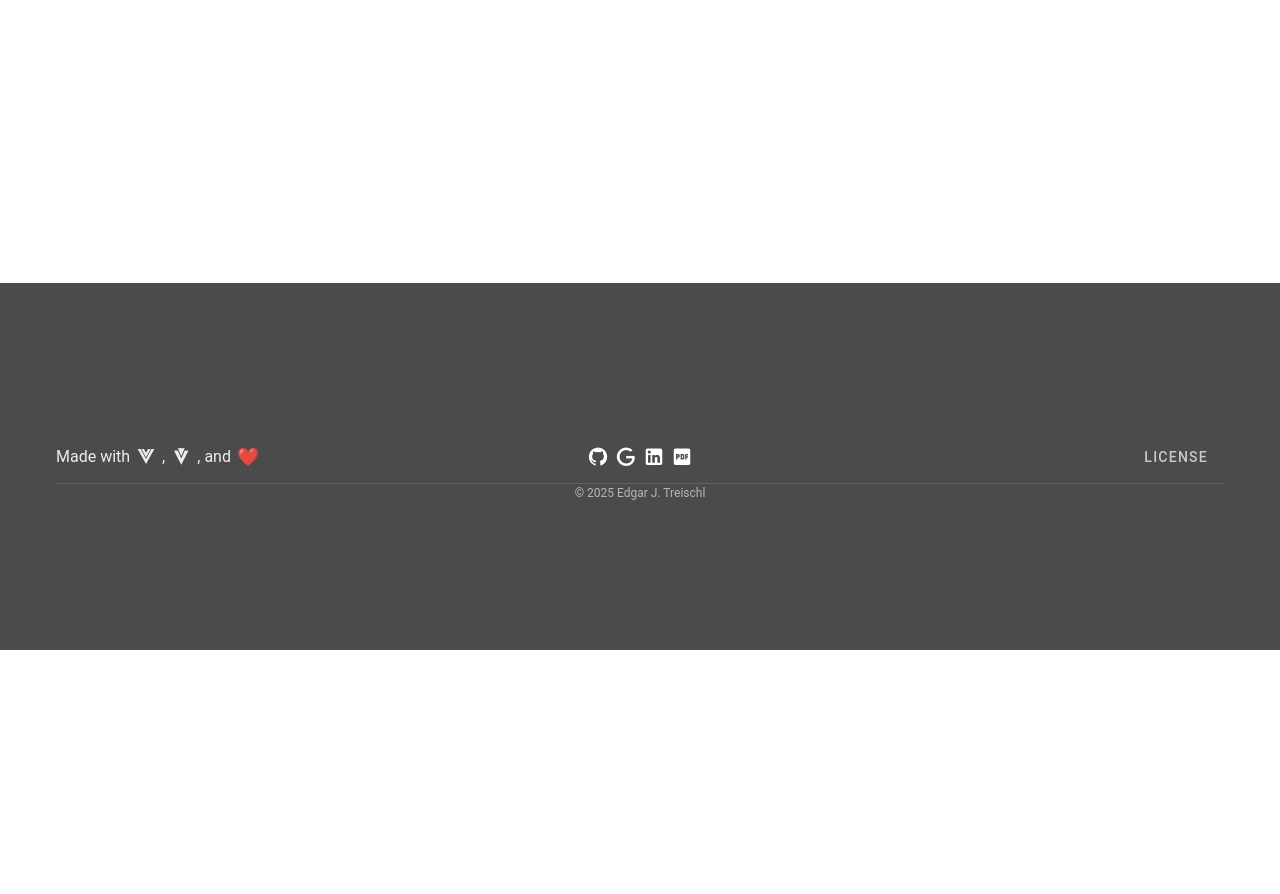
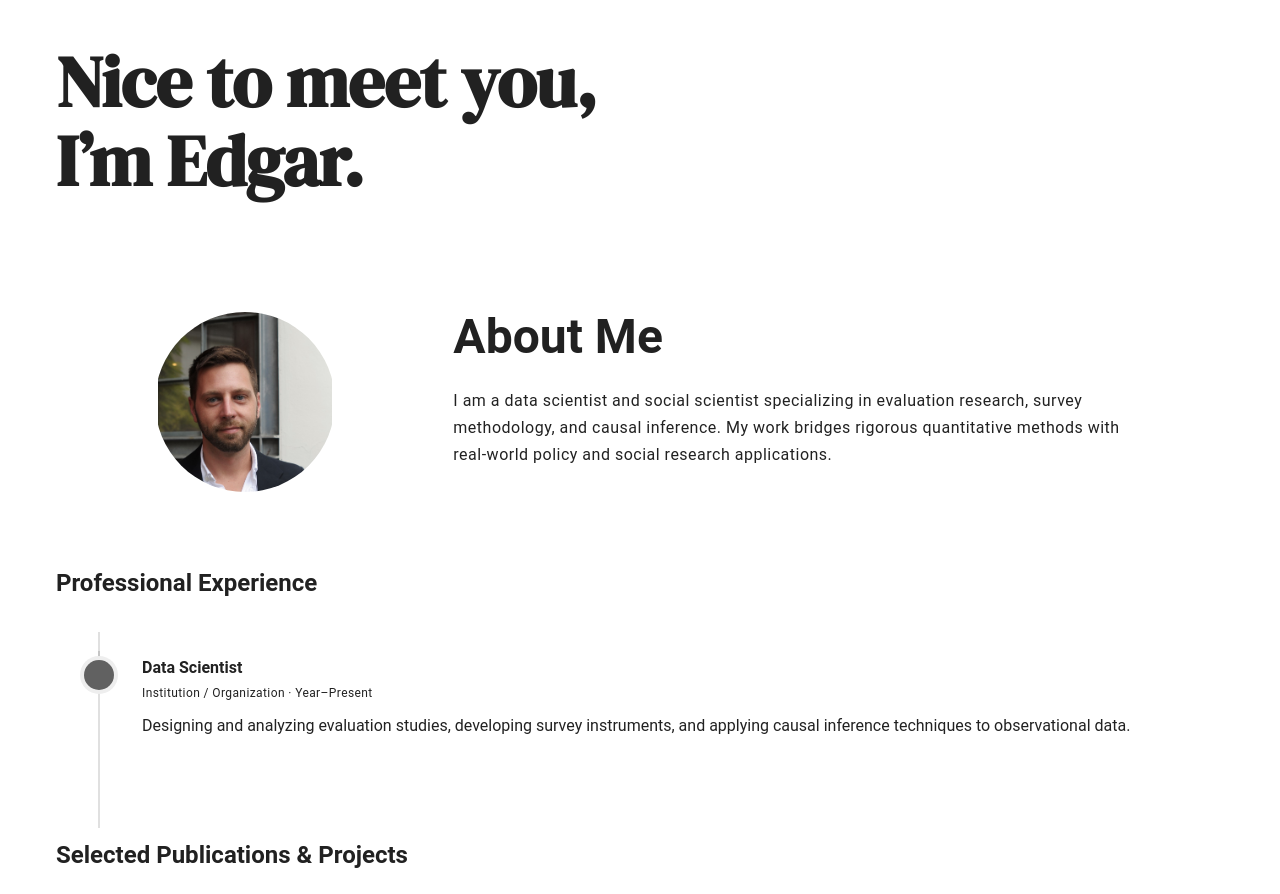
Before and after one commit to edgar-treischl/harald, a Vue app: page /about in a window 1280 px wide. Shown: the part 150-1044 px from the top of the page. Before the commit the page ends 800 px from the top, so only its background shows below. Built offline with nearby package versions, Linux system fonts and the light colour scheme; a small style sheet from the web is missing.

Commit message:
add first draft about me

```diff
--- a/index.html
+++ b/index.html
@@ -3,8 +3,11 @@
   <head>
     <meta charset="UTF-8">
     <link rel="icon" href="/favicon.ico">
+    <link
+    href="https://fonts.googleapis.com/css2?family=DM+Serif+Display&display=swap"
+    rel="stylesheet"/>
     <meta name="viewport" content="width=device-width, initial-scale=1.0">
-    <title>Welcome to Vuetify 3</title>
+    <title>edgar-treischl.de</title>
   </head>
   <body>
     <div id="app"></div>
--- a/src/pages/License.vue
+++ b/src/pages/License.vue
@@ -76,12 +76,6 @@
           their respective owners and is used in accordance with their licenses
           or with permission.
         </p>
-
-        <v-divider class="my-8" />
-
-        <p class="text-caption text-medium-emphasis">
-          © {{ currentYear }} Edgar J. Treischl.
-        </p>
       </v-col>
     </v-row>
   </v-container>
--- a/src/pages/about.vue
+++ b/src/pages/about.vue
@@ -1,15 +1,224 @@
 <!-- src/pages/about.vue -->
 <template>
-  <v-container>
-    <h1>About Page</h1>
-    <p>This is the about page.</p>
-  </v-container>
+  <v-main>
+    <v-container class="py-16">
+
+      <!-- ===================== -->
+      <!-- Intro Statement -->
+      <!-- ===================== -->
+      <v-row class="intro-section mb-16">
+        <v-col cols="12" md="10">
+          <h1 class="intro-heading mb-6">
+            Nice to meet you,<br />
+            I’m Edgar.
+          </h1>
+        </v-col>
+      </v-row>
+
+      <!-- ===================== -->
+      <!-- About Me + Avatar -->
+      <!-- ===================== -->
+      <v-row
+        justify="center"
+        align="center"
+        class="mt-24"
+        v-fade
+      >
+        <v-col cols="12" md="3" class="text-center mb-6 mb-md-0">
+          <v-img
+            src="@/assets/images/avatar.png"
+            alt="Portrait"
+            max-width="180"
+            aspect-ratio="1"
+            class="avatar"
+          />
+        </v-col>
+
+        <v-col cols="12" md="7">
+          <h2 class="text-h3 font-weight-bold mb-6">
+            About Me
+          </h2>
+
+          <p class="text-body-1 mb-6">
+            I am a data scientist and social scientist specializing in
+            evaluation research, survey methodology, and causal inference.
+            My work bridges rigorous quantitative methods with real-world
+            policy and social research applications.
+          </p>
+        </v-col>
+      </v-row>
+
+      <!-- ===================== -->
+      <!-- Experience -->
+      <!-- ===================== -->
+      <v-row class="mt-16" v-fade>
+        <v-col cols="12">
+          <h2 class="text-h5 font-weight-bold mb-8">
+            Professional Experience
+          </h2>
+
+          <v-timeline align="start" density="comfortable">
+            <v-timeline-item dot-color="grey-darken-2">
+              <strong>Data Scientist</strong><br />
+              <span class="text-caption">
+                Institution / Organization · Year–Present
+              </span>
+              <p class="mt-2">
+                Designing and analyzing evaluation studies, developing survey
+                instruments, and applying causal inference techniques to
+                observational data.
+              </p>
+            </v-timeline-item>
+          </v-timeline>
+        </v-col>
+      </v-row>
+
+      <!-- Publications -->
+      <v-row class="mt-16" v-fade>
+        <v-col cols="12">
+          <h2 class="text-h5 font-weight-bold mb-6">
+            Selected Publications & Projects
+          </h2>
+
+          <v-card variant="outlined" class="mb-4">
+            <v-card-text>
+              <strong>Treischl, E. J.</strong> (Year).
+              <em>Title of publication</em>.
+              Journal Name.
+              <v-btn
+                variant="text"
+                size="small"
+                href="https://scholar.google.com"
+                target="_blank"
+                class="ml-2"
+              >
+                Google Scholar
+              </v-btn>
+            </v-card-text>
+          </v-card>
+
+          <v-card variant="outlined">
+            <v-card-text>
+              <strong>Applied Data Science Project</strong><br />
+              Survey-based evaluation and reproducible reporting workflow using R.
+            </v-card-text>
+          </v-card>
+        </v-col>
+      </v-row>
+
+      <!-- Skills -->
+      <v-row class="mt-16" v-fade>
+        <v-col cols="12">
+          <h2 class="text-h5 font-weight-bold mb-6">
+            Skills & Tools
+          </h2>
+
+          <v-chip-group column>
+            <v-chip variant="outlined" :ripple="false" class="static-chip">
+              R
+            </v-chip>
+          </v-chip-group>
+        </v-col>
+      </v-row>
+
+      <!-- Personal Note -->
+      <v-row class="mt-16" v-fade>
+        <v-col cols="12" md="8">
+          <h2 class="text-h5 font-weight-bold mb-4">
+            Beyond Research
+          </h2>
+          <p class="text-body-1">
+            Outside of research, I enjoy jogging, swimming, and biking.
+            These activities help me maintain balance and often provide
+            space for new ideas to emerge.
+          </p>
+        </v-col>
+      </v-row>
+
+      <!-- Call to Action -->
+      <v-row class="mt-16 justify-center text-center" v-fade>
+        <v-col cols="12">
+          <v-btn
+            :href="cvUrl"
+            variant="outlined"
+            color="grey-darken-2"
+            size="large"
+            class="mr-4"
+          >
+            Download CV (PDF)
+          </v-btn>
+
+          <v-btn
+            href="mailto:your.email@domain.com"
+            variant="text"
+            size="large"
+          >
+            Get in Touch
+          </v-btn>
+        </v-col>
+      </v-row>
+
+    </v-container>
+  </v-main>
 </template>
 
+
 <script setup>
-// No additional logic needed for now
+const cvUrl = `${import.meta.env.BASE_URL}CV_Treischl.pdf`
+
+/* local scroll-fade directive (About page only) */
+const vFade = {
+  mounted(el) {
+    if (window.matchMedia('(prefers-reduced-motion: reduce)').matches) {
+      el.style.opacity = 1
+      el.style.transform = 'none'
+      return
+    }
+
+    el.style.opacity = 0
+    el.style.transform = 'translateY(16px)'
+    el.style.transition = 'opacity 0.6s ease-out, transform 0.6s ease-out'
+
+    const observer = new IntersectionObserver(
+      ([entry]) => {
+        if (entry.isIntersecting) {
+          el.style.opacity = 1
+          el.style.transform = 'translateY(0)'
+          observer.unobserve(el)
+        }
+      },
+      { threshold: 0.15 }
+    )
+
+    observer.observe(el)
+  }
+}
 </script>
 
 <style scoped>
-/* Styles for this page */
+/* Intro section */
+
+.intro-heading {
+  font-family: 'DM Serif Display', serif;
+  font-size: clamp(3rem, 6vw, 4.5rem);
+  line-height: 1.1;
+  letter-spacing: -0.5px;
+}
+
+/* Avatar */
+.avatar {
+  border-radius: 50%;
+  filter: grayscale(10%);
+}
+
+/* Chips */
+.static-chip {
+  cursor: default;
+}
+
+/* Body text rhythm */
+p {
+  line-height: 1.7;
+}
+
 </style>
```
Also changed, not shown: 1 other file (tests, documents, lock files or other folders).
